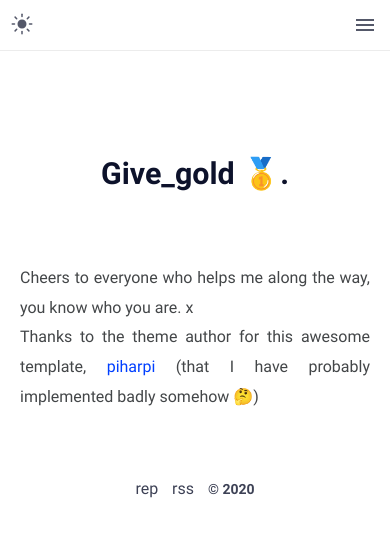
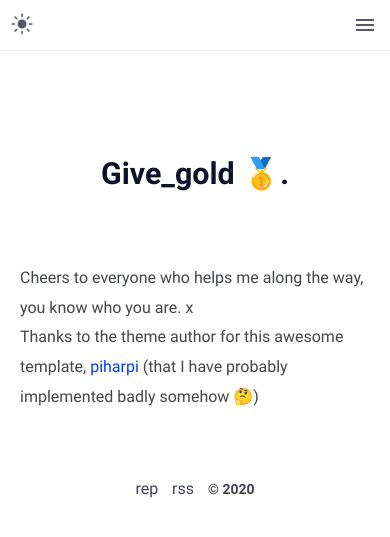
Before and after one commit to mikebdict/mikebdict.github.io, a Jekyll site: the page built from thanks.md, in a window 390 px wide. Shown: the top 537 px of the page. Built offline with Jekyll 4.4.1, drawn with Linux system fonts in a browser that asks for light colours.

Commit message:
Changed post css to stop <p>justify on mobile res

```diff
--- a/_sass/klise/_post.scss
+++ b/_sass/klise/_post.scss
@@ -112,7 +112,9 @@
     margin: 0;
     padding-top: $spacing-full - 15;
     padding-bottom: $spacing-full - 15;
-    text-align: justify;
+    @media (min-width: $on-mobile){
+    text-align: justify;}
+
   }
 
   ul.task-list {
```
